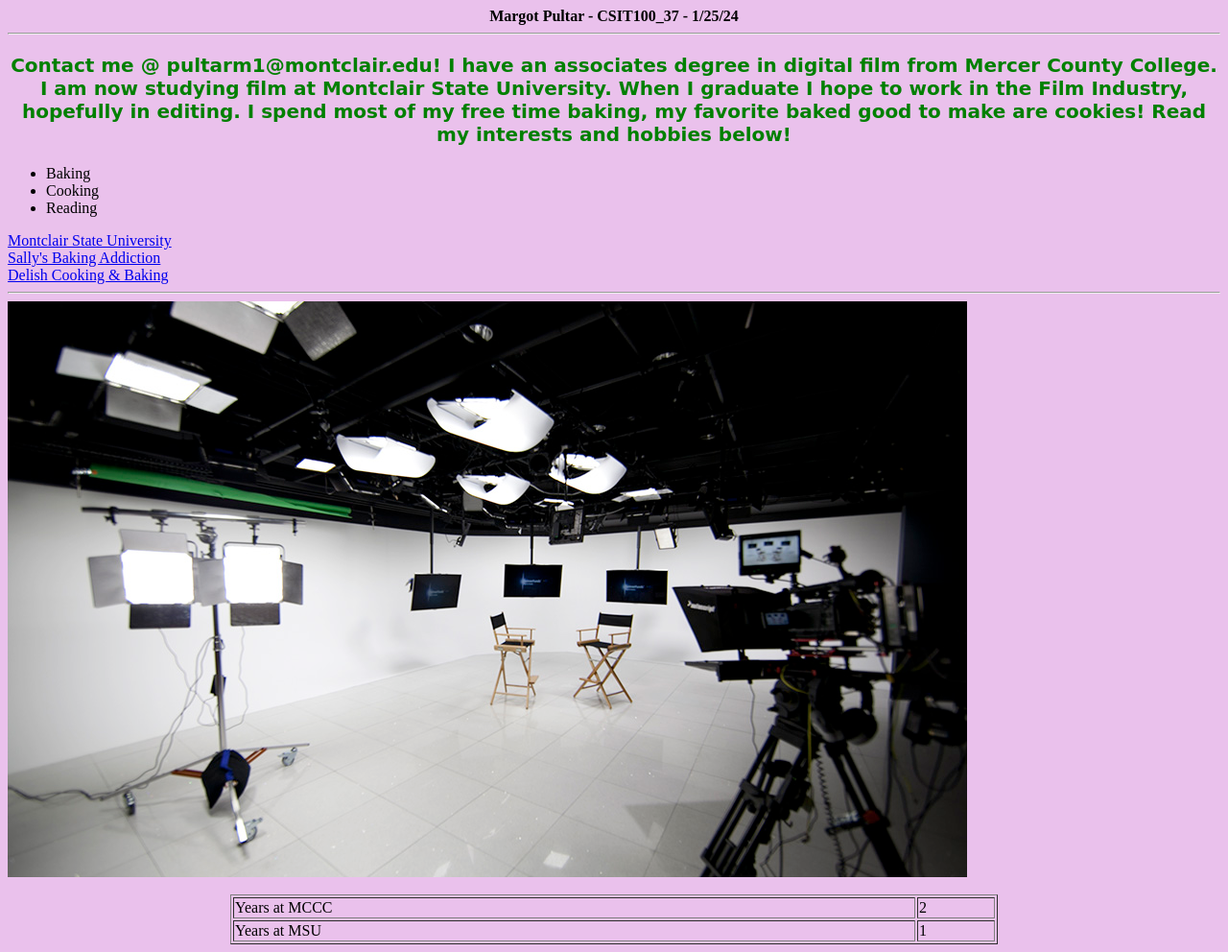
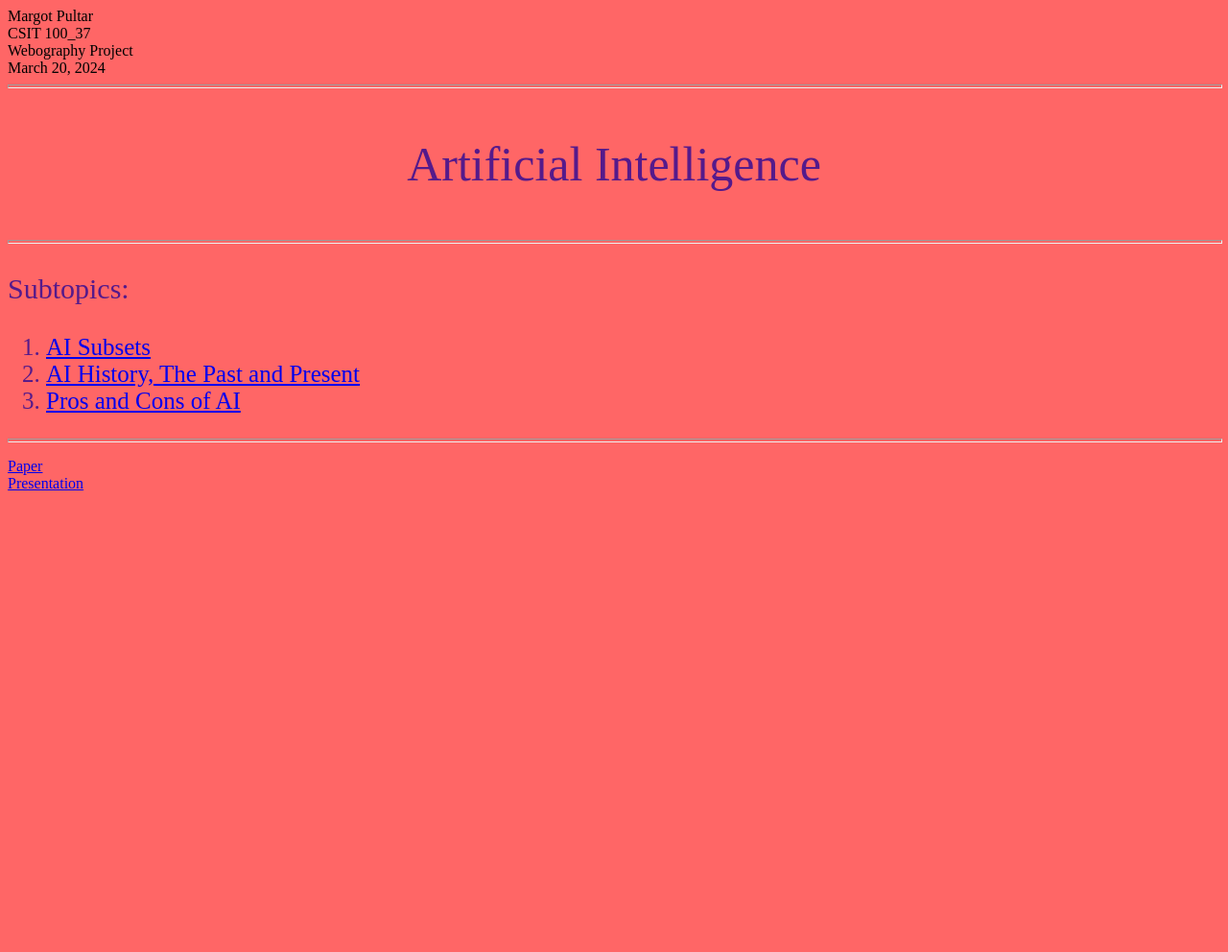
Before and after one commit to mpultar/mpultar.github.io, a plain HTML site: page index.html in a window 1280 px wide. Shown: the whole page at 96% size. After the commit the page ends 800 px from the top, so only its background shows below. Drawn offline with Linux system fonts and the light colour scheme.

Commit message:
Update index.html

```diff
--- a/index.html
+++ b/index.html
@@ -1,29 +1,28 @@
+<!DOCTYPE html PUBLIC "-//W3C//DTD HTML 4.01 Transitional//EN">
 <html>
-<head><b><center>Margot Pultar - CSIT100_37 - 1/25/24</center></b></head>
-<hr/>
-<body>
-<body style="background-color:#EAC1EC;">
-<p style="font: bold 20px cursive;color:green;text-align:center;">Contact me @ pultarm1@montclair.edu! I have an associates degree in digital film from Mercer County College. I am now studying film at Montclair State University. When I graduate I hope to work in the Film Industry, hopefully in editing. I spend most of my free time baking, my favorite baked good to make are cookies! Read my interests and hobbies below!     </p>
-<ul>
-<li>Baking</li>
-<li>Cooking</li>
-<li>Reading</li>
-</ul>
-<a href="https://montclair.edu">Montclair State University</a><br>
-<a href="https://sallysbakingaddiction.com/">Sally's Baking Addiction</a><br>
-<a href="https://www.delish.com/">Delish Cooking & Baking</a>
-<hr/>
-<img src="Oppenheimer-Funds-Studio-2.jpg" />
-<br><br>
-<table align="center" border="1" width="800">
-<tr>
-<td>Years at MCCC</td>
-<td>2</td>
-</tr>
-<tr>
-<td>Years at MSU</td>
-<td>1</td>
-</tr>
-</table>
+<head>
+  <meta content="text/html;charset=ISO-8859-1" http-equiv="Content-Type">
+  <title>Webography Project</title>
+</head>
+<body style="background-color:rgb(255, 102, 102);color:rgb(0, 0, 0);" alink="#ee0000" link="#0000ee" vlink="#551a8b">
+<div style="text-align:left;">Margot Pultar<br />
+CSIT 100_37<br>
+Webography Project<br />
+March 20, 2024
+</div>
+<hr style="width:100%;height:2px;" />
+<p style="font:Helvetica;text-align:center;font-size:50px;color:#551a8b;">Artificial Intelligence</p>
+<hr style="width:100%;height:2px;" />
+<p style="font:Helvetica;font-size:30;color:#551a8b;">Subtopics:</p>
+<ol style="font:Helvetica;font-size:25;color:#551a8b;">
+  <li><a href="subtopic1.html">AI Subsets</a></li>
+  <li><a href="subtopic2.html">AI History, The Past and Present</a></li>
+  <li><a href="subtopic3.html">Pros and Cons of AI</a></li>
+</ol>
+<hr style="width:100%;height:2px;" />
+<p>
+<a href="paper.doc">Paper</a></span><br />
+<a href="presentation.ppt">Presentation</a>
+</p>
 </body>
 </html>
```
